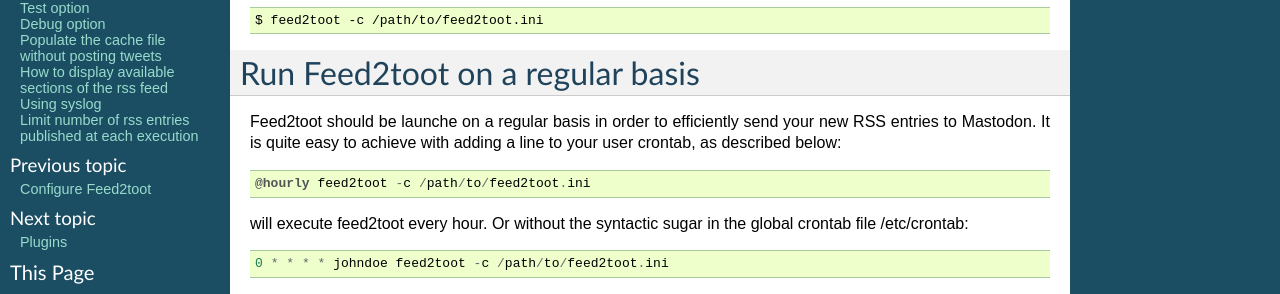
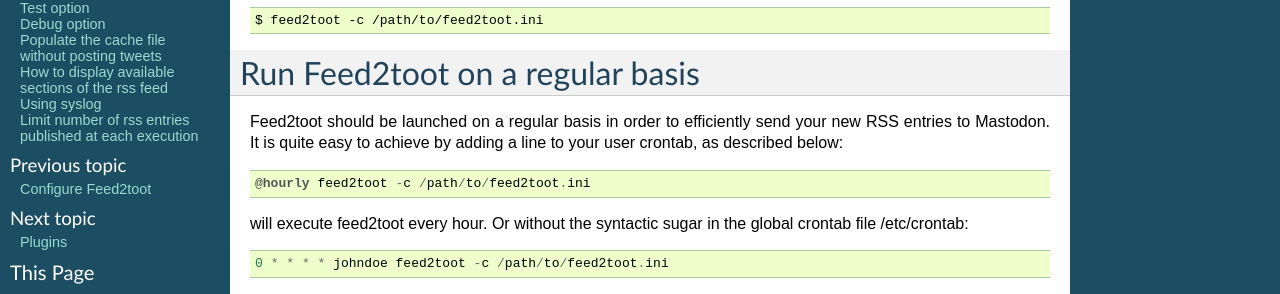
Before and after one commit to zobin8/feed2shark, a Sphinx documentation site: the page built from docs/source/use.rst, in a window 1280 px wide. Shown: the part 122-416 px from the top of the page. Built offline with Sphinx 7.4.7, drawn with Linux system fonts in a browser that asks for light colours.

Commit message:
Fixed minor writing errors.

```diff
--- a/docs/source/use.rst
+++ b/docs/source/use.rst
@@ -6,7 +6,7 @@
 
 Run Feed2toot on a regular basis
 =================================
-Feed2toot should be launche on a regular basis in order to efficiently send your new RSS entries to Mastodon. It is quite easy to achieve with adding a line to your user crontab, as described below::
+Feed2toot should be launched on a regular basis in order to efficiently send your new RSS entries to Mastodon. It is quite easy to achieve by adding a line to your user crontab, as described below::
 
     @hourly feed2toot -c /path/to/feed2toot.ini
 
```
